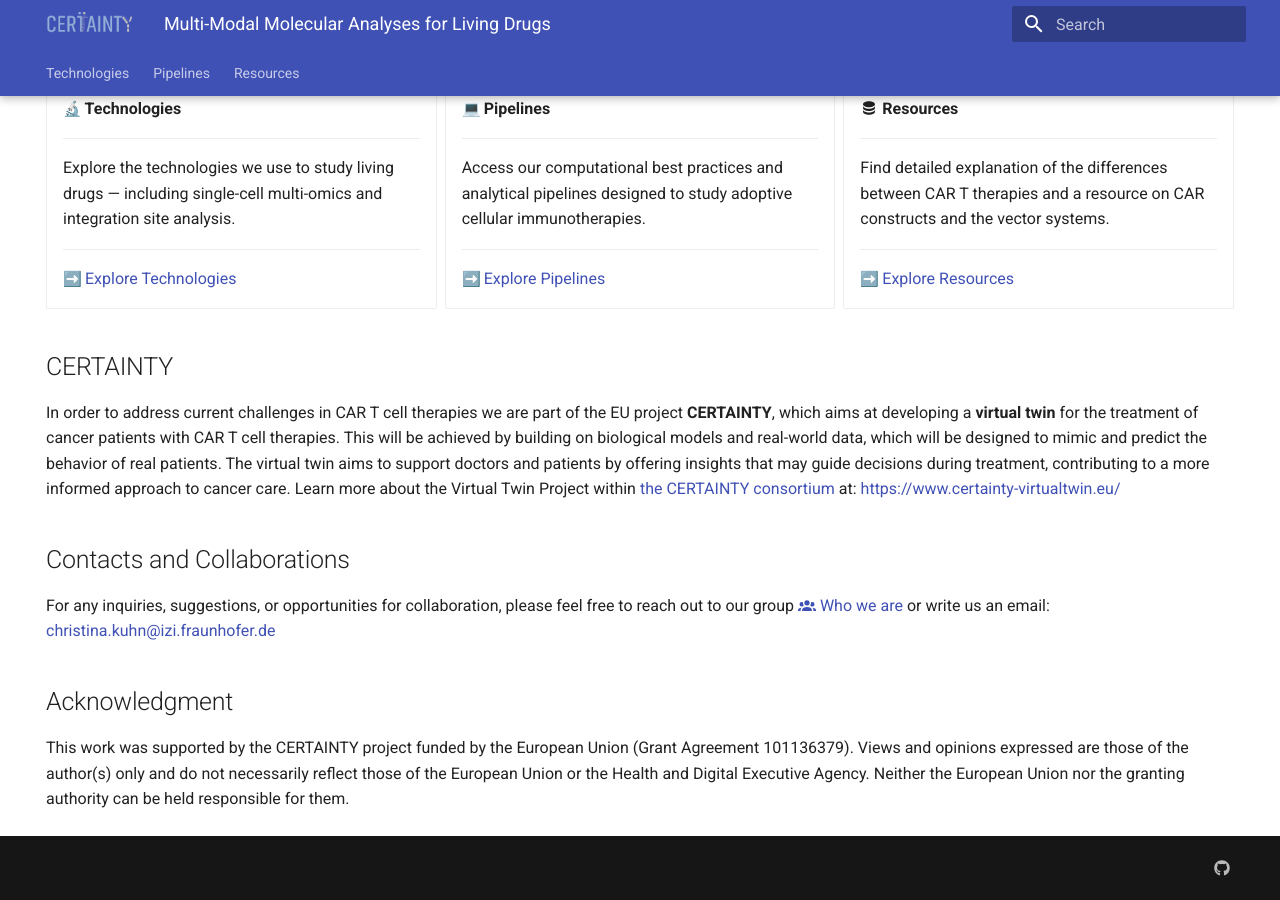
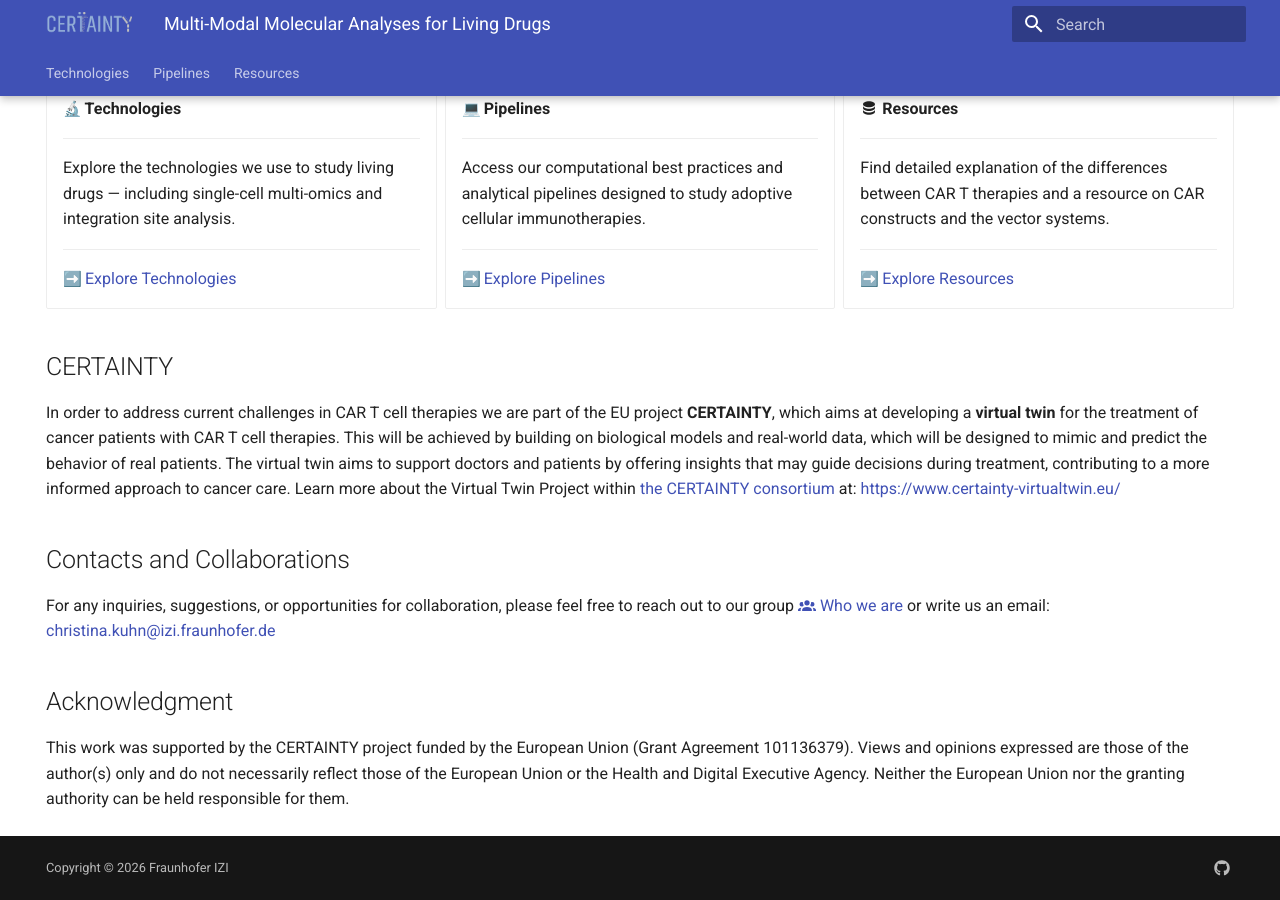
Before and after one commit to fraunhofer-izi/Living-Drugs-Wiki, an MkDocs documentation site: the page built from wiki/index.md, in a window 1280 px wide and 900 px high, scrolled down 512 px. Built offline with MkDocs 1.6.1 and Material for MkDocs 9.7.7, drawn with Linux system fonts in a browser that asks for light colours; emoji names are drawn with the system emoji font; plug-ins that fetch from the network failed and are left out.

Commit message:
Add plugins and update copyright in mkdocs.yml
Added plugins for search and privacy, and updated copyright information.

```diff
--- a/mkdocs.yml
+++ b/mkdocs.yml
@@ -53,3 +53,10 @@
     - icon: fontawesome/brands/github
       link: https://github.com/fraunhofer-izi
   generator: false
+
+plugins:
+  - search
+  - privacy
+
+copyright: >
+  Copyright &copy; 2026 <a href="https://www.izi.fraunhofer.de/en/publishing-notes.html">Fraunhofer IZI</a>
```
